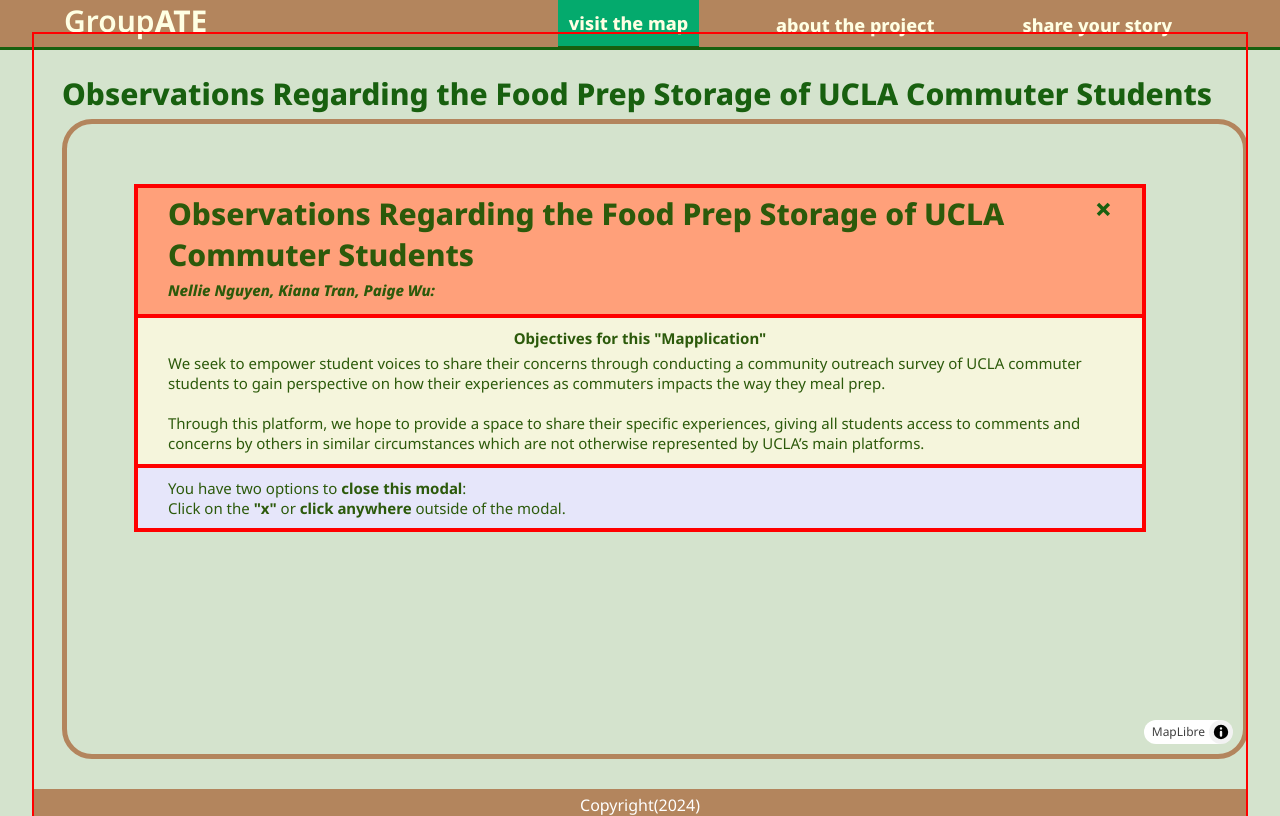
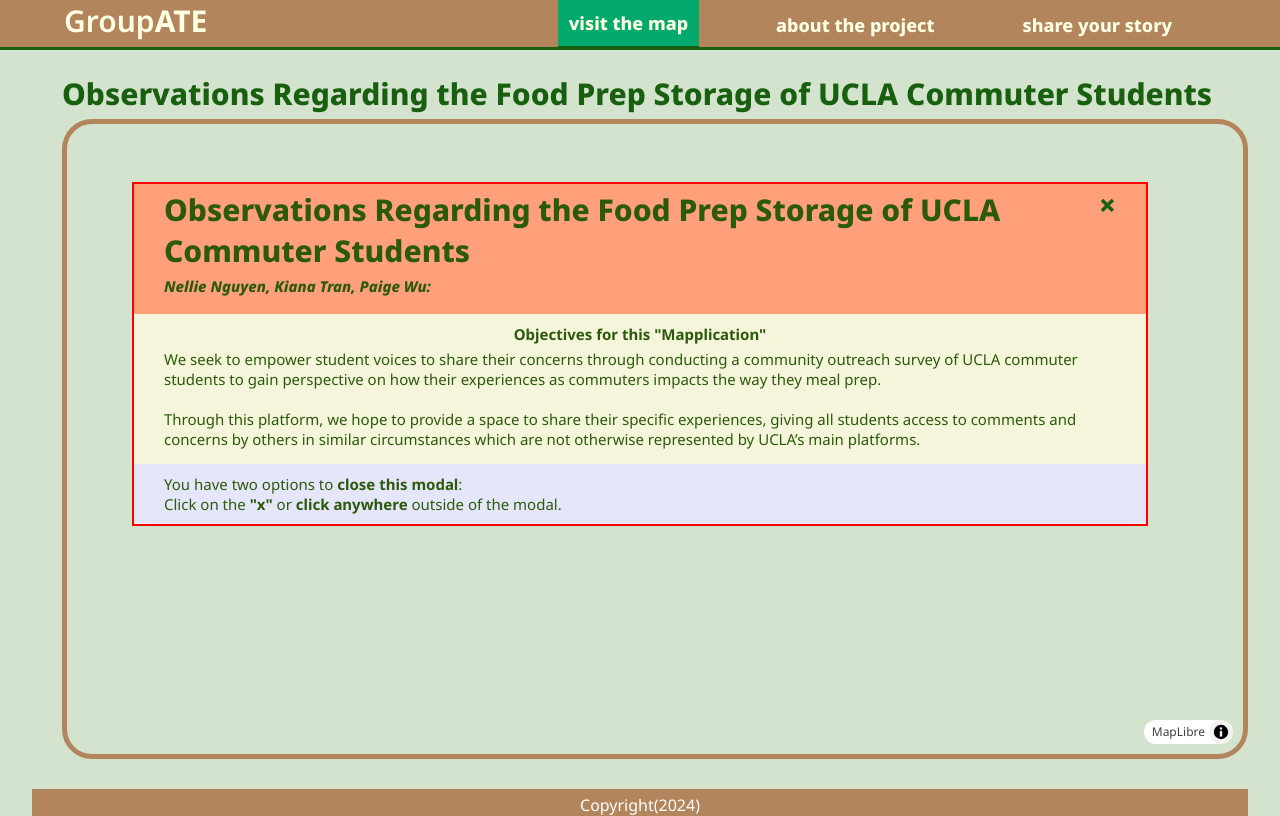
Before and after one commit to pwinnie2026/group-ate, a plain HTML site: page index.html in a window 1280 px wide. Drawn offline with nearby package versions, Linux system fonts and the light colour scheme; no server answers.

Commit message:
adjust modal border

```diff
--- a/styles/style.css
+++ b/styles/style.css
@@ -83,7 +83,6 @@
 
 /* Modal */
 .modal {
-    border: 2px solid red;
     position: fixed;
     display: block;
     z-index: 999999999999;
@@ -101,7 +100,6 @@
 }
 
 .header-container {
-    border: 2px solid red;
     background-color: lightsalmon;
     height: 130px;
 }
@@ -119,7 +117,6 @@
 }
 
 .main-container {
-    border: 2px solid red;
     background-color: beige;
     padding-top: 10px;
     padding-bottom: 10px;
@@ -136,7 +133,6 @@
 }
 
 .footer-container {
-    border: 2px solid red;
     background-color: lavender;
     padding-top: 10px;
     padding-bottom: 10px;
```
